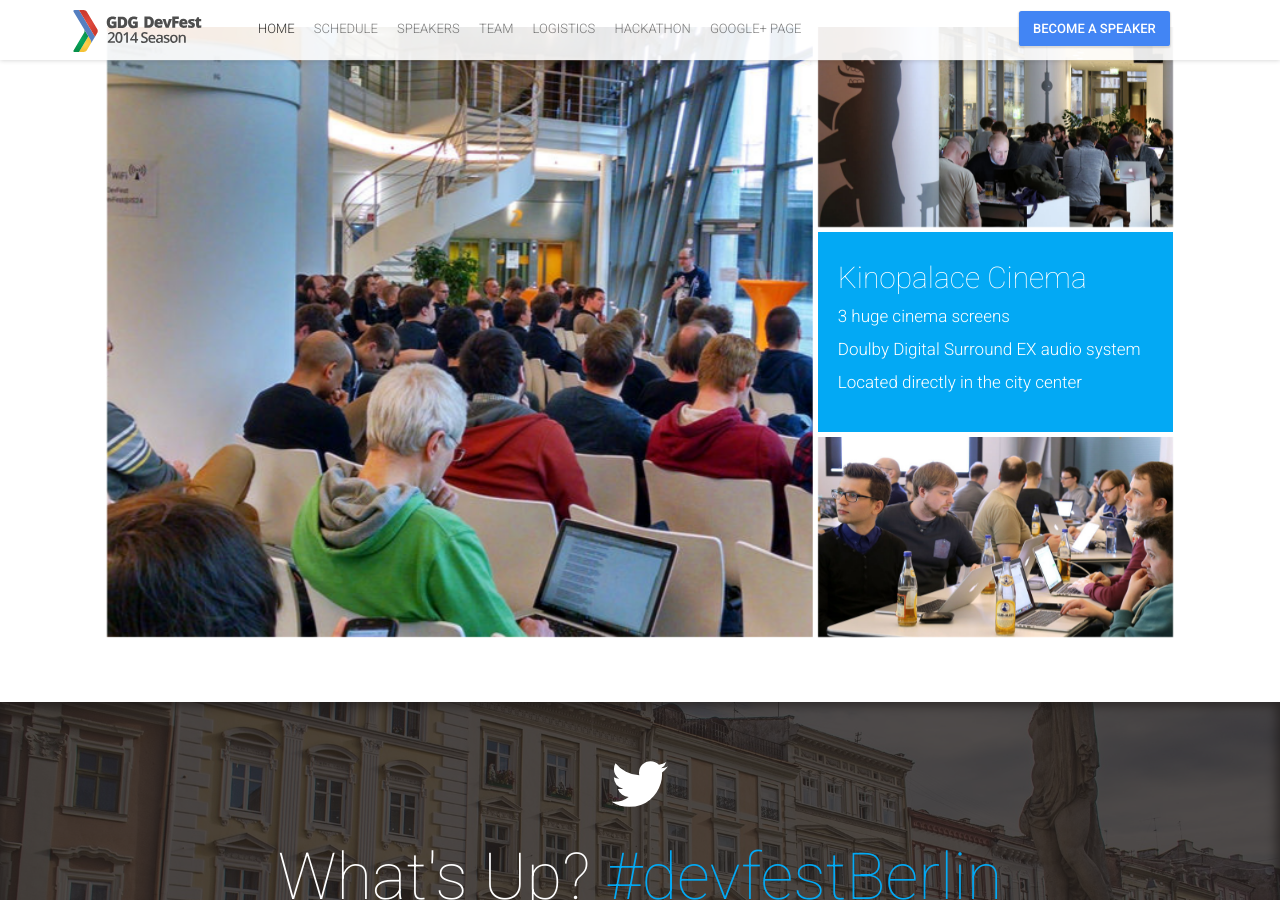
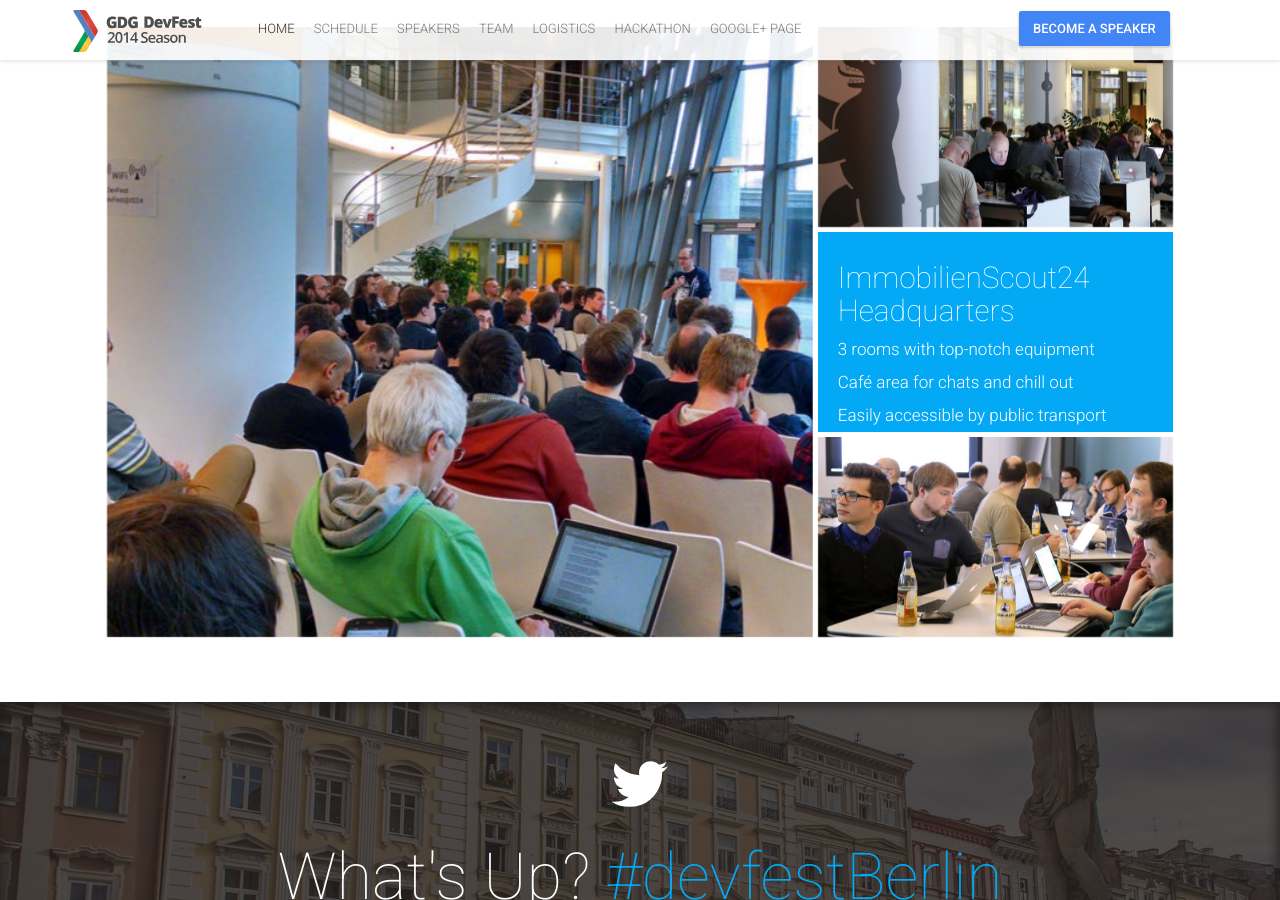
Before and after one commit to devfest-berlin/2015.devfest-berlin.de, a Jekyll site: the page built from index.html, in a window 1280 px wide and 900 px high, scrolled down 3591 px. Built offline with Jekyll 4.4.1, drawn with Linux system fonts in a browser that asks for light colours; nearby versions of some CDN libraries; comment, search, counter and statistics services are not loaded.

Commit message:
Update venue information

```diff
--- a/_config.yml
+++ b/_config.yml
@@ -110,8 +110,8 @@
 venueSmallImage1: "venue_1.jpg"
 venueSmallImage2: "venue_2.jpg"
 venueSmallImage3: "venue_3.jpg"
-venueTitle: "Kinopalace Cinema"
-venueFeatures: ["3 huge cinema screens", "Doulby Digital Surround EX audio system", "Located directly in the city center"]
+venueTitle: "ImmobilienScout24 Headquarters"
+venueFeatures: ["3 rooms with top-notch equipment", "Café area for chats and chill out", "Easily accessible by public transport"]
 
 # Tweets Feed Block
 tweetsFeedImage: "twitter-feed.jpg"
```
